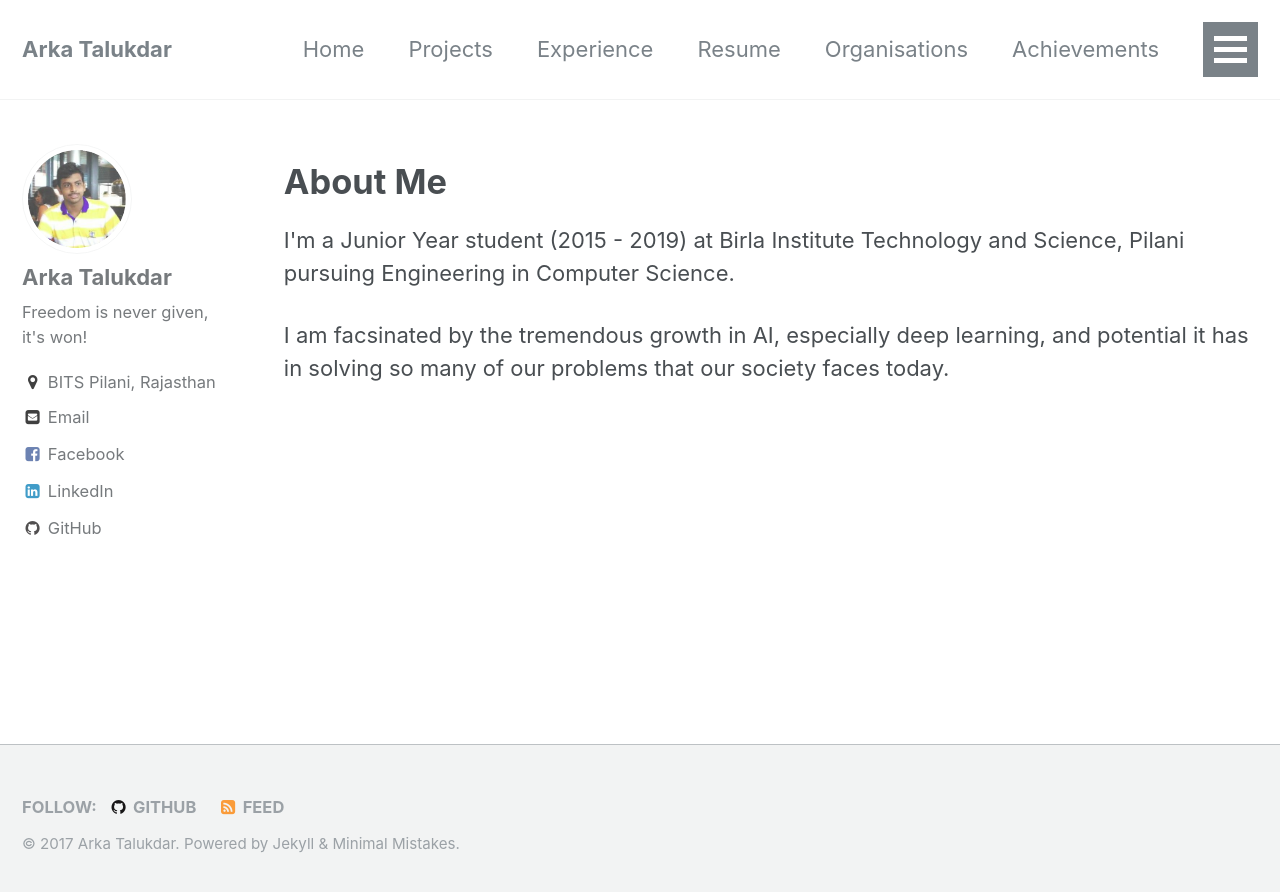
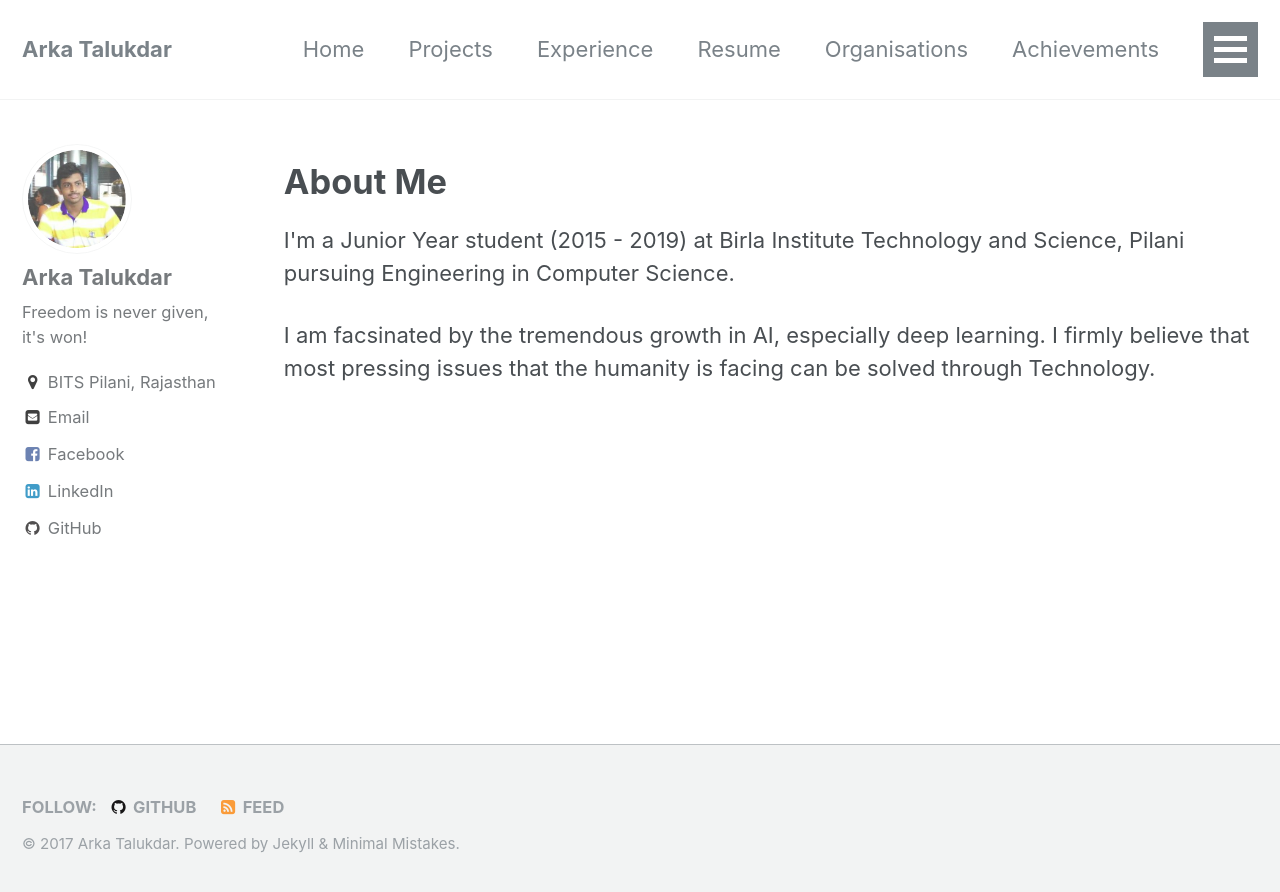
Before and after one commit to artalukd/atalukdar.github.io, a Jekyll site: the page built from index.html, in a window 1280 px wide. Shown: the top 892 px of the page. Built offline with Jekyll 4.4.1, drawn with Linux system fonts in a browser that asks for light colours; the list of posts is cut into pages by our own code.

```diff
--- a/index.html
+++ b/index.html
@@ -9,5 +9,6 @@ author_profile: true
         <p>I'm a Junior Year student (2015 - 2019) at Birla Institute Technology and Science, Pilani pursuing Engineering in Computer Science. </p>
 
 
-        <p>I am facsinated by the tremendous growth in AI, especially deep learning, and potential it has in solving so many of our problems that our society faces today.
+        <p>I am facsinated by the tremendous growth in AI, especially deep learning. I firmly believe that most pressing issues that the humanity is facing can be solved through Technology.
+
         </p>
```
Also changed, not shown: 1 other file.
